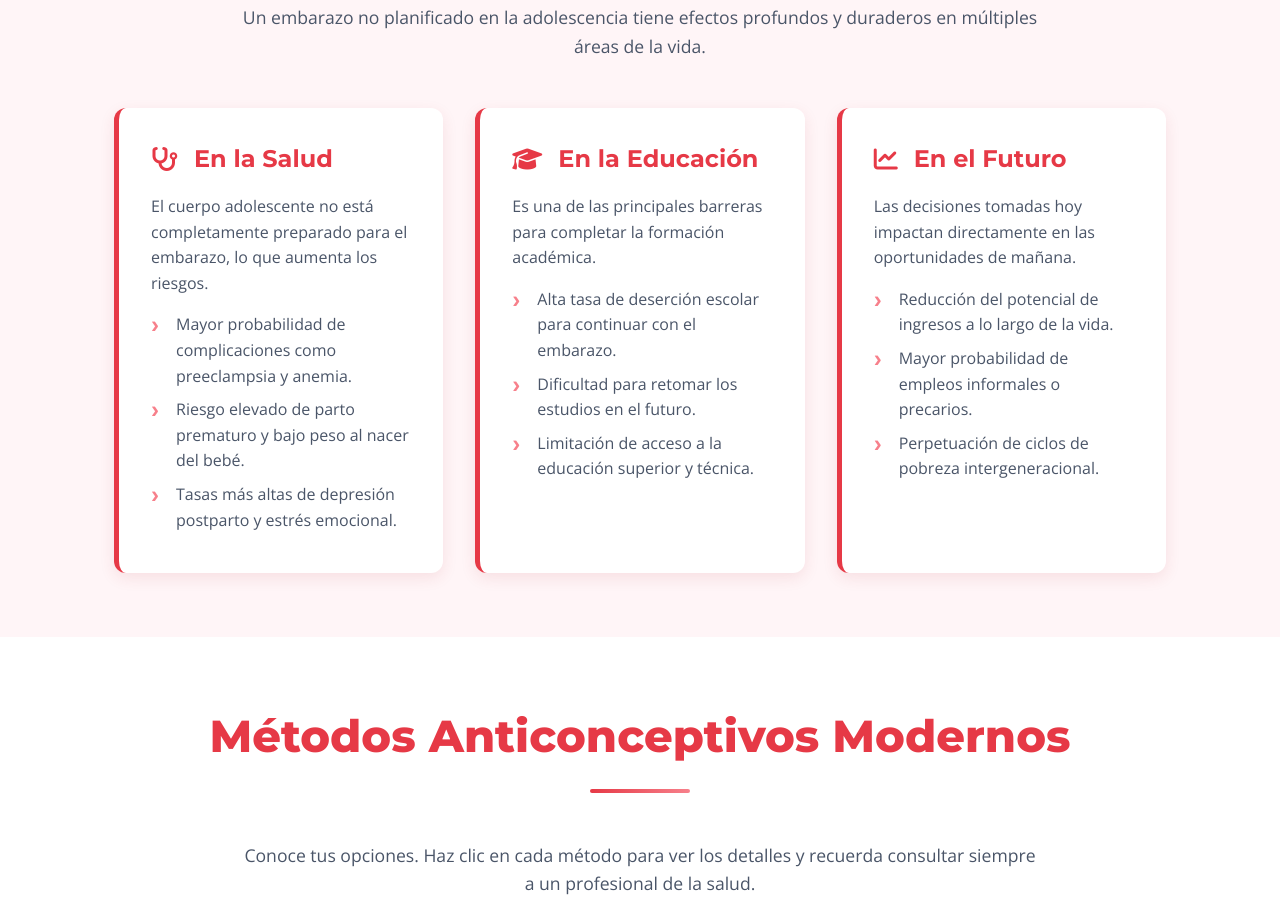
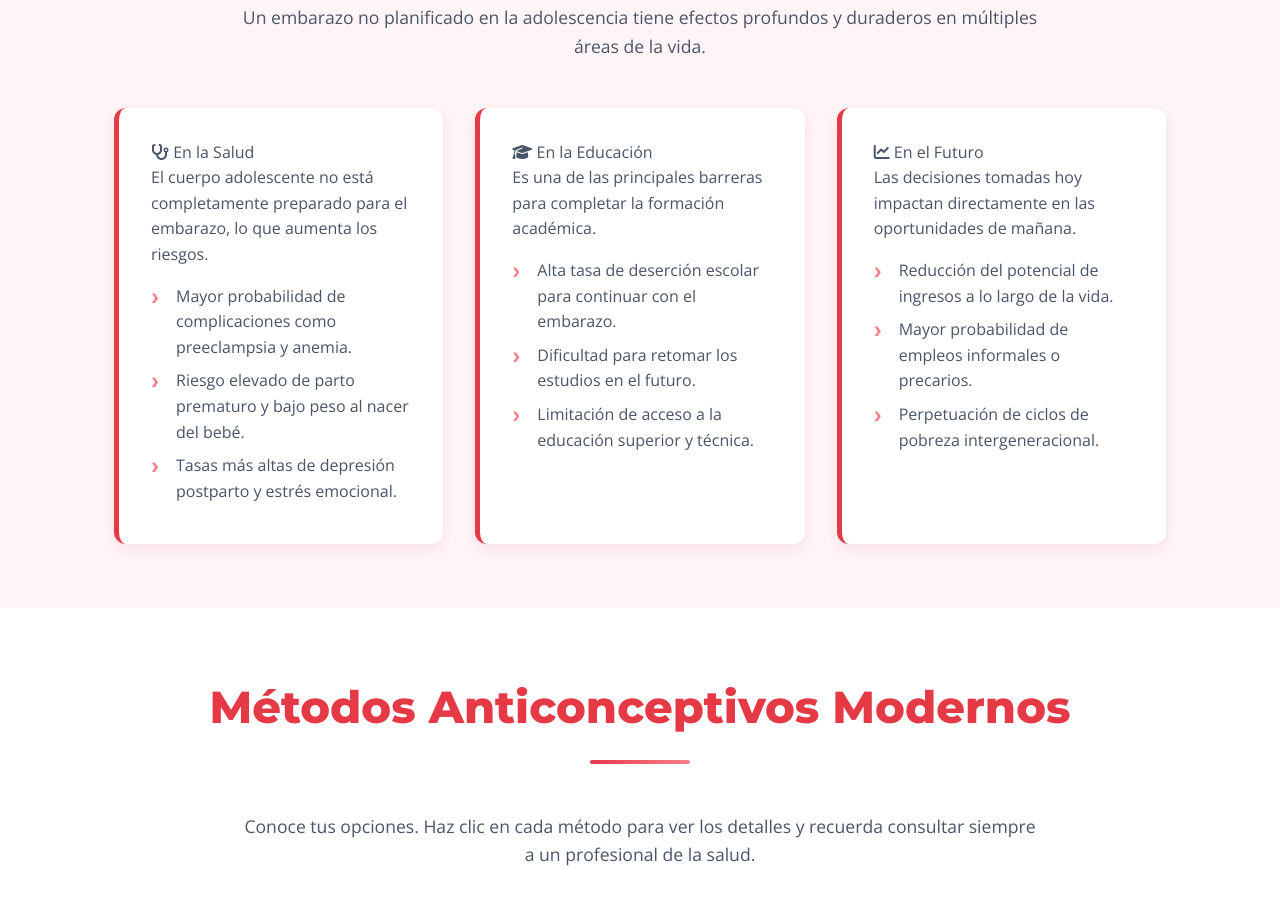
Before and after one commit to SvdGamerYT/prevenciondelembarazoenadolescentesvzla, a website: page index.html in a window 1280 px wide. Shown: the part 2488-3393 px from the top of the page. Drawn offline with nearby package versions, Linux system fonts and the light colour scheme.

Commit message:
Update index.html

```diff
--- a/index.html
+++ b/index.html
@@ -356,7 +356,7 @@
                 <p class="subtitulo-seccion">Un embarazo no planificado en la adolescencia tiene efectos profundos y duraderos en múltiples áreas de la vida.</p>
                 <div class="consecuencias-grid">
                     <div class="card-consecuencia">
-                        <h3><i class="fas fa-stethoscope"></i> En la Salud</h3>
+                        <i class="fas fa-stethoscope"></i> En la Salud</h3>
                         <p>El cuerpo adolescente no está completamente preparado para el embarazo, lo que aumenta los riesgos.</p>
                         <ul>
                             <li>Mayor probabilidad de complicaciones como preeclampsia y anemia.</li>
@@ -365,7 +365,7 @@
                         </ul>
                     </div>
                     <div class="card-consecuencia">
-                        <h3><i class="fas fa-graduation-cap"></i> En la Educación</h3>
+                        <i class="fas fa-graduation-cap"></i> En la Educación</h3>
                         <p>Es una de las principales barreras para completar la formación académica.</p>
                         <ul>
                             <li>Alta tasa de deserción escolar para continuar con el embarazo.</li>
@@ -374,7 +374,7 @@
                         </ul>
                     </div>
                     <div class="card-consecuencia">
-                        <h3><i class="fas fa-chart-line"></i> En el Futuro</h3>
+                        <i class="fas fa-chart-line"></i> En el Futuro</h3>
                         <p>Las decisiones tomadas hoy impactan directamente en las oportunidades de mañana.</p>
                         <ul>
                             <li>Reducción del potencial de ingresos a lo largo de la vida.</li>
```
